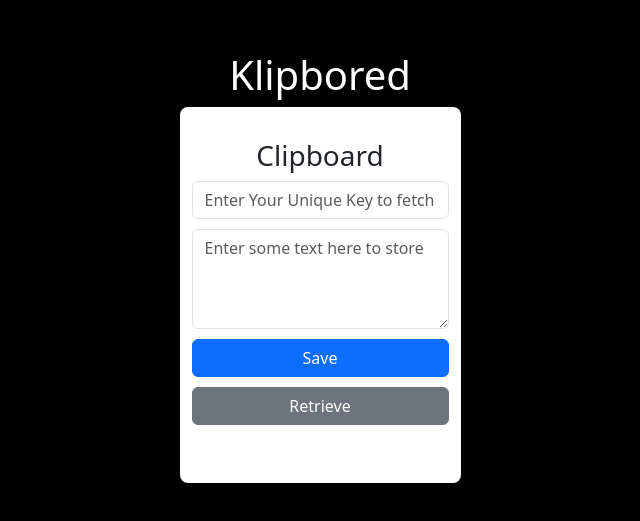
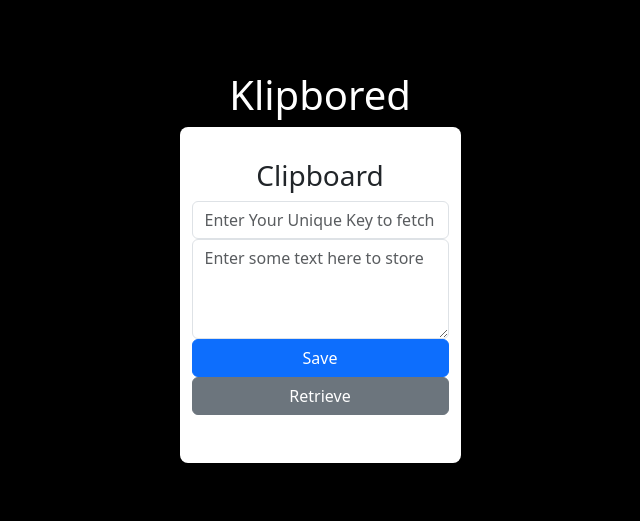
Before and after one commit to danishkhan24/KlipBored, a React (Create React App) app in the folder klipbored-frontend/: page / in a window 1280 px wide. Shown: the part 133-654 px from the top of the page, without its empty margins (320-960 px from the left). Built offline with nearby package versions, Linux system fonts and the light colour scheme.

Commit message:
Removed UI changes

```diff
--- a/klipbored-frontend/src/index.css
+++ b/klipbored-frontend/src/index.css
@@ -89,11 +89,3 @@ ul li a {
 ul li a:hover {
   text-decoration: underline;
 }
-
-.form-control {
-  margin-bottom: 10px;
-}
-
-.button-group {
-  margin-bottom: 10px;
-}
```
